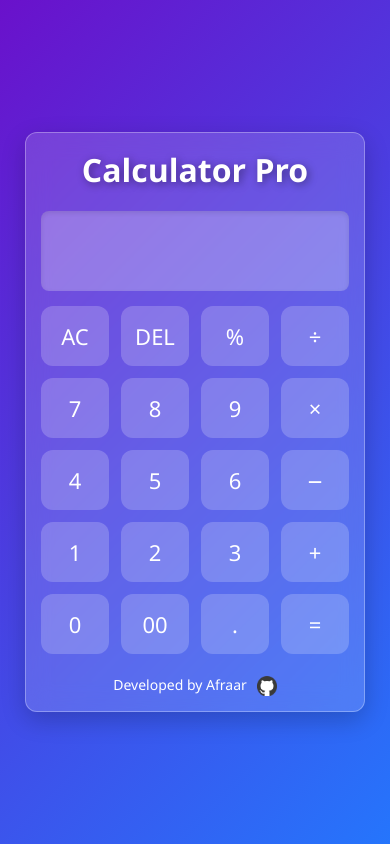
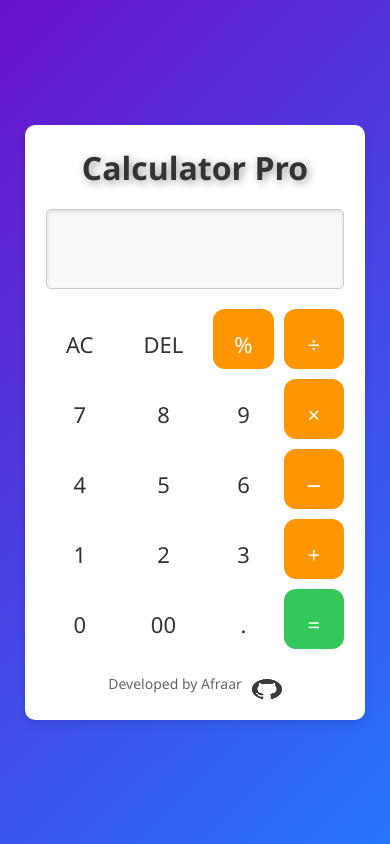
Before and after one commit to Afraar99/Calculator-Program, a plain HTML site: page index.html in a window 390 px wide. Drawn offline with Linux system fonts and the light colour scheme.

Commit message:
Enhance CSS styling for Calculator application with improved layout, button effects, and responsive design

```diff
--- a/style.css
+++ b/style.css
@@ -15,6 +15,13 @@ body {
   background: linear-gradient(135deg, #6a11cb, #2575fc);
   font-size: 16px;
   overflow: hidden;
+  font-family: 'Roboto', sans-serif;
+  background-color: #f4f4f9;
+  display: flex;
+  justify-content: center;
+  align-items: center;
+  height: 100vh;
+  margin: 0;
 }
 
 /* Container Styling */
@@ -28,6 +35,11 @@ body {
   box-shadow: 0 8px 25px rgba(0, 0, 0, 0.2);
   border: 1px solid rgba(255, 255, 255, 0.3);
   text-align: center;
+  background-color: #ffffff;
+  padding: 20px;
+  border-radius: 10px;
+  box-shadow: 0 4px 8px rgba(0, 0, 0, 0.1);
+  text-align: center;
 }
 
 /* Heading Styling */
@@ -37,6 +49,9 @@ body {
   margin-bottom: 20px;
   font-weight: 600;
   text-shadow: 2px 2px 8px rgba(0, 0, 0, 0.4);
+  font-size: 2em;
+  margin-bottom: 20px;
+  color: #333333;
 }
 
 /* Display Styling */
@@ -50,10 +65,18 @@ body {
   border-radius: 8px;
   margin-bottom: 15px;
   background: rgba(255, 255, 255, 0.25);
-  color: #ffffff;
+  color: #333333;
   box-shadow: inset 0 2px 5px rgba(0, 0, 0, 0.1);
   pointer-events: none;
   transition: all 0.3s ease;
+  width: 100%;
+  padding: 15px;
+  font-size: 1.5em;
+  margin-bottom: 20px;
+  border: 1px solid #cccccc;
+  border-radius: 5px;
+  text-align: right;
+  background-color: #f9f9f9;
 }
 
 /* Buttons Grid */
@@ -62,6 +85,9 @@ body {
   grid-template-columns: repeat(4, 1fr);
   gap: 12px;
   transition: all 0.3s ease;
+  display: grid;
+  grid-template-columns: repeat(4, 1fr);
+  gap: 10px;
 }
 
 /* Button Styling */
@@ -72,8 +98,18 @@ body {
   font-size: 22px;
   cursor: pointer;
   background: rgba(255, 255, 255, 0.2);
-  color: #ffffff;
+  color: #333333;
   transition: background 0.3s ease, transform 0.2s ease, box-shadow 0.3s ease;
+}
+
+button {
+  padding: 20px;
+  font-size: 1.2em;
+  border: none;
+  border-radius: 5px;
+  cursor: pointer;
+  transition: background-color 0.3s;
+  color: #333333;
 }
 
 /* Button Hover & Active Effects */
@@ -81,6 +117,10 @@ body {
   background: rgba(255, 255, 255, 0.4);
   transform: scale(1.05);
   box-shadow: 0px 4px 10px rgba(0, 0, 0, 0.2);
+}
+
+button:hover {
+  background-color: #e0e0e0;
 }
 
 .buttons button:active {
@@ -115,6 +155,15 @@ body {
   background: #303f9f;
 }
 
+button.operator {
+  background-color: #ff9500;
+  color: #ffffff;
+}
+
+button.operator:hover {
+  background-color: #e08900;
+}
+
 .equals {
   background: #43a047; /* Green */
   color: white;
@@ -122,6 +171,15 @@ body {
 
 .equals:hover {
   background: #388e3c;
+}
+
+button.equals {
+  background-color: #34c759;
+  color: #ffffff;
+}
+
+button.equals:hover {
+  background-color: #2fa94f;
 }
 
 /* Footer Styling */
@@ -132,6 +190,7 @@ footer {
   display: flex;
   justify-content: center;
   align-items: center;
+  margin-top: 20px;
 }
 
 footer a {
@@ -144,12 +203,19 @@ footer a:hover {
   text-decoration: underline;
 }
 
+footer p {
+  margin: 0;
+  color: #666666;
+}
+
 .github-logo {
   width: 20px;
   height: 20px;
   margin-left: 10px;
   vertical-align: middle;
   transition: transform 0.3s ease;
+  width: 30px;
+  margin-top: 10px;
 }
 
 .github-logo:hover {
```
